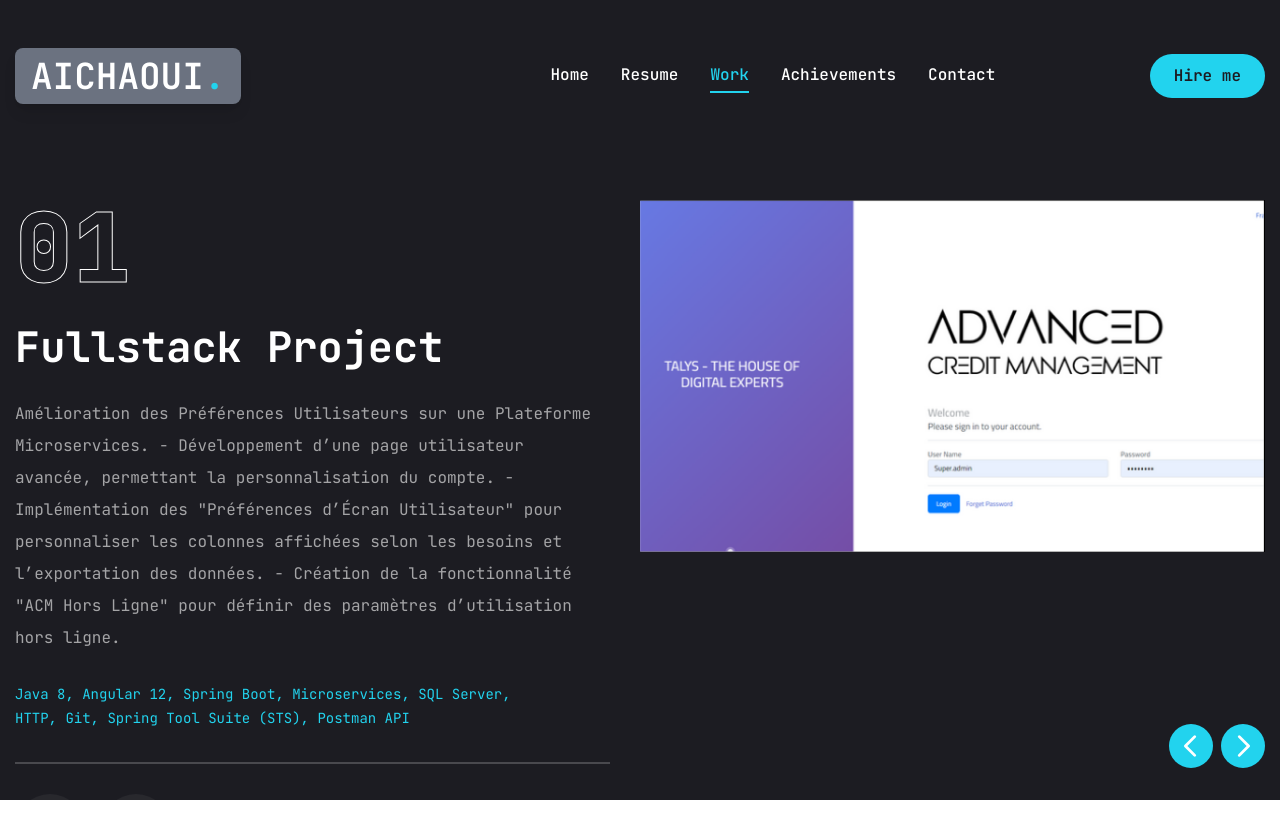
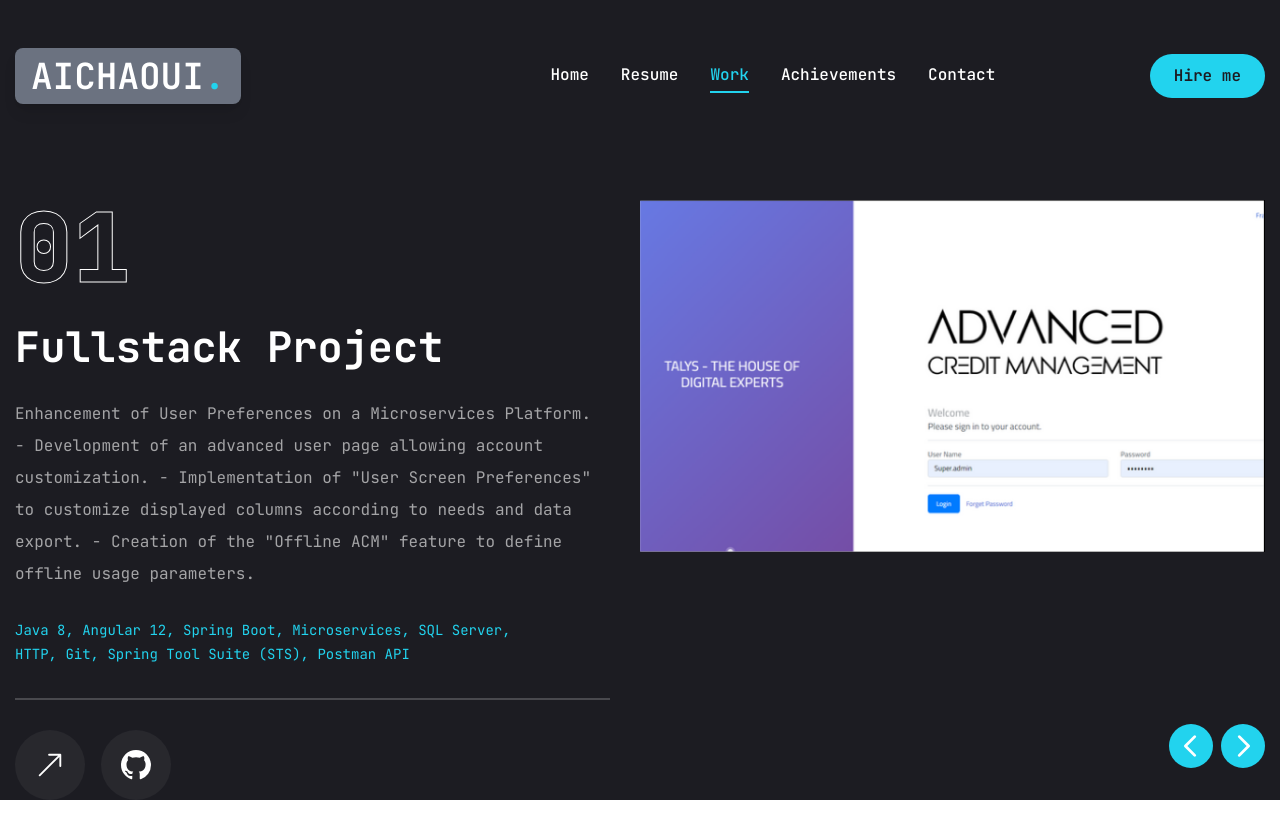
Before and after one commit to mohamedaichaouiii/project, a Next.js app: page /work in a window 1280 px wide. Shown: the top 838 px of the page. After the commit the page ends 816 px from the top, so only its background shows below. Built offline with nearby package versions, Linux system fonts and the light colour scheme.

Commit message:
Update page.jsx

```diff
--- a/app/work/page.jsx
+++ b/app/work/page.jsx
@@ -14,11 +14,11 @@
   {
     num: "01",
     category: "Fullstack",
-    title: "Projet de fin d’étude chez Talys Consulting",
-    description: `Amélioration des Préférences Utilisateurs sur une Plateforme Microservices.
-    - Développement d’une page utilisateur avancée, permettant la personnalisation du compte.
-    - Implémentation des "Préférences d’Écran Utilisateur" pour personnaliser les colonnes affichées selon les besoins et l’exportation des données.
-    - Création de la fonctionnalité "ACM Hors Ligne" pour définir des paramètres d’utilisation hors ligne.`,
+    title: "Final Project at Talys Consulting",
+    description: `Enhancement of User Preferences on a Microservices Platform.
+    - Development of an advanced user page allowing account customization.
+    - Implementation of "User Screen Preferences" to customize displayed columns according to needs and data export.
+    - Creation of the "Offline ACM" feature to define offline usage parameters.`,
     stack: [
       { name: "Java 8, Angular 12, Spring Boot, Microservices, SQL Server" },
       { name: "HTTP, Git, Spring Tool Suite (STS), Postman API " },
@@ -30,11 +30,11 @@
   {
     num: "01",
     category: "Fullstack",
-    title: "Projet de fin d’étude chez Talys Consulting",
-    description: `Amélioration des Préférences Utilisateurs sur une Plateforme Microservices.
-    - Développement d’une page utilisateur avancée, permettant la personnalisation du compte.
-    - Implémentation des "Préférences d’Écran Utilisateur" pour personnaliser les colonnes affichées selon les besoins et l’exportation des données.
-    - Création de la fonctionnalité "ACM Hors Ligne" pour définir des paramètres d’utilisation hors ligne.`,
+    title: "Final Project at Talys Consulting",
+    description: `Enhancement of User Preferences on a Microservices Platform.
+    - Development of an advanced user page allowing account customization.
+    - Implementation of "User Screen Preferences" to customize displayed columns according to needs and data export.
+    - Creation of the "Offline ACM" feature to define offline usage parameters.`,
     stack: [
       { name: "Java 8, Angular 12, Spring Boot, Microservices, SQL Server" },
       { name: "HTTP, Git, Spring Tool Suite (STS), Postman API " },
@@ -46,11 +46,11 @@
   {
     num: "01",
     category: "Fullstack",
-    title: "Projet de fin d’étude chez Talys Consulting",
-    description: `Amélioration des Préférences Utilisateurs sur une Plateforme Microservices.
-    - Développement d’une page utilisateur avancée, permettant la personnalisation du compte.
-    - Implémentation des "Préférences d’Écran Utilisateur" pour personnaliser les colonnes affichées selon les besoins et l’exportation des données.
-    - Création de la fonctionnalité "ACM Hors Ligne" pour définir des paramètres d’utilisation hors ligne.`,
+    title: "Final Project at Talys Consulting",
+    description: `Enhancement of User Preferences on a Microservices Platform.
+    - Development of an advanced user page allowing account customization.
+    - Implementation of "User Screen Preferences" to customize displayed columns according to needs and data export.
+    - Creation of the "Offline ACM" feature to define offline usage parameters.`,
     stack: [
       { name: "Java 8, Angular 12, Spring Boot, Microservices, SQL Server" },
       { name: "HTTP, Git, Spring Tool Suite (STS), Postman API " },
@@ -62,11 +62,11 @@
   {
     num: "01",
     category: "Fullstack",
-    title: "Projet de fin d’étude chez Talys Consulting",
-    description: `Amélioration des Préférences Utilisateurs sur une Plateforme Microservices.
-    - Développement d’une page utilisateur avancée, permettant la personnalisation du compte.
-    - Implémentation des "Préférences d’Écran Utilisateur" pour personnaliser les colonnes affichées selon les besoins et l’exportation des données.
-    - Création de la fonctionnalité "ACM Hors Ligne" pour définir des paramètres d’utilisation hors ligne.`,
+    title: "Final Project at Talys Consulting",
+    description: `Enhancement of User Preferences on a Microservices Platform.
+    - Development of an advanced user page allowing account customization.
+    - Implementation of "User Screen Preferences" to customize displayed columns according to needs and data export.
+    - Creation of the "Offline ACM" feature to define offline usage parameters.`,
     stack: [
       { name: "Java 8, Angular 12, Spring Boot, Microservices, SQL Server" },
       { name: "HTTP, Git, Spring Tool Suite (STS), Postman API " },
@@ -75,16 +75,15 @@
     live: "",
     github: "",
   },
-
   {
     num: "02",
     category: "Fullstack",
-    title: "Mission de freelance : Application Bancaire Avancée",
-    description: `Développement d’une application bancaire avancée pour deux types d’utilisateurs:
-    - Utilisateur standard : Création de compte, virements, gestion des dépôts, carnet d’adresses, consultation des transactions, tableau de bord avec graphiques.
-    - Utilisateur administrateur : Validation et suppression de comptes, tableau de bord des utilisateurs.`,
+    title: "Freelance Project: Advanced Banking Application",
+    description: `Development of an advanced banking application for two types of users:
+    - Standard user: Account creation, transfers, deposit management, address book, transaction consultation, dashboard with graphs.
+    - Administrator user: Account validation and deletion, user dashboard.`,
     stack: [
-      { name: "Java 17, Spring Boot, Hibernate, JPA, JWT, Gestion des exceptions" },
+      { name: "Java 17, Spring Boot, Hibernate, JPA, JWT, Exception Management" },
       { name: "Angular, HTTP module, DTO, IntelliJ IDEA." },
     ],
     image: "/assets2/work/2/1.png",
@@ -94,12 +93,12 @@
   {
     num: "02",
     category: "Fullstack",
-    title: "Mission de freelance : Application Bancaire Avancée",
-    description: `Développement d’une application bancaire avancée pour deux types d’utilisateurs:
-    - Utilisateur standard : Création de compte, virements, gestion des dépôts, carnet d’adresses, consultation des transactions, tableau de bord avec graphiques.
-    - Utilisateur administrateur : Validation et suppression de comptes, tableau de bord des utilisateurs.`,
+    title: "Freelance Project: Advanced Banking Application",
+    description: `Development of an advanced banking application for two types of users:
+    - Standard user: Account creation, transfers, deposit management, address book, transaction consultation, dashboard with graphs.
+    - Administrator user: Account validation and deletion, user dashboard.`,
     stack: [
-      { name: "Java 17, Spring Boot, Hibernate, JPA, JWT, Gestion des exceptions" },
+      { name: "Java 17, Spring Boot, Hibernate, JPA, JWT, Exception Management" },
       { name: "Angular, HTTP module, DTO, IntelliJ IDEA." },
     ],
     image: "/assets2/work/2/2.png",
@@ -109,12 +108,12 @@
   {
     num: "02",
     category: "Fullstack",
-    title: "Mission de freelance : Application Bancaire Avancée",
-    description: `Développement d’une application bancaire avancée pour deux types d’utilisateurs:
-    - Utilisateur standard : Création de compte, virements, gestion des dépôts, carnet d’adresses, consultation des transactions, tableau de bord avec graphiques.
-    - Utilisateur administrateur : Validation et suppression de comptes, tableau de bord des utilisateurs.`,
+    title: "Freelance Project: Advanced Banking Application",
+    description: `Development of an advanced banking application for two types of users:
+    - Standard user: Account creation, transfers, deposit management, address book, transaction consultation, dashboard with graphs.
+    - Administrator user: Account validation and deletion, user dashboard.`,
     stack: [
-      { name: "Java 17, Spring Boot, Hibernate, JPA, JWT, Gestion des exceptions" },
+      { name: "Java 17, Spring Boot, Hibernate, JPA, JWT, Exception Management" },
       { name: "Angular, HTTP module, DTO, IntelliJ IDEA." },
     ],
     image: "/assets2/work/2/3.png",
@@ -124,12 +123,12 @@
   {
     num: "02",
     category: "Fullstack",
-    title: "Mission de freelance : Application Bancaire Avancée",
-    description: `Développement d’une application bancaire avancée pour deux types d’utilisateurs:
-    - Utilisateur standard : Création de compte, virements, gestion des dépôts, carnet d’adresses, consultation des transactions, tableau de bord avec graphiques.
-    - Utilisateur administrateur : Validation et suppression de comptes, tableau de bord des utilisateurs.`,
+    title: "Freelance Project: Advanced Banking Application",
+    description: `Development of an advanced banking application for two types of users:
+    - Standard user: Account creation, transfers, deposit management, address book, transaction consultation, dashboard with graphs.
+    - Administrator user: Account validation and deletion, user dashboard.`,
     stack: [
-      { name: "Java 17, Spring Boot, Hibernate, JPA, JWT, Gestion des exceptions" },
+      { name: "Java 17, Spring Boot, Hibernate, JPA, JWT, Exception Management" },
       { name: "Angular, HTTP module, DTO, IntelliJ IDEA." },
     ],
     image: "/assets2/work/2/4.png",
@@ -139,12 +138,12 @@
   {
     num: "02",
     category: "Fullstack",
-    title: "Mission de freelance : Application Bancaire Avancée",
-    description: `Développement d’une application bancaire avancée pour deux types d’utilisateurs:
-    - Utilisateur standard : Création de compte, virements, gestion des dépôts, carnet d’adresses, consultation des transactions, tableau de bord avec graphiques.
-    - Utilisateur administrateur : Validation et suppression de comptes, tableau de bord des utilisateurs.`,
+    title: "Freelance Project: Advanced Banking Application",
+    description: `Development of an advanced banking application for two types of users:
+    - Standard user: Account creation, transfers, deposit management, address book, transaction consultation, dashboard with graphs.
+    - Administrator user: Account validation and deletion, user dashboard.`,
     stack: [
-      { name: "Java 17, Spring Boot, Hibernate, JPA, JWT, Gestion des exceptions" },
+      { name: "Java 17, Spring Boot, Hibernate, JPA, JWT, Exception Management" },
       { name: "Angular, HTTP module, DTO, IntelliJ IDEA." },
     ],
     image: "/assets2/work/2/5.png",
@@ -154,12 +153,12 @@
   {
     num: "02",
     category: "Fullstack",
-    title: "Mission de freelance : Application Bancaire Avancée",
-    description: `Développement d’une application bancaire avancée pour deux types d’utilisateurs:
-    - Utilisateur standard : Création de compte, virements, gestion des dépôts, carnet d’adresses, consultation des transactions, tableau de bord avec graphiques.
-    - Utilisateur administrateur : Validation et suppression de comptes, tableau de bord des utilisateurs.`,
+    title: "Freelance Project: Advanced Banking Application",
+    description: `Development of an advanced banking application for two types of users:
+    - Standard user: Account creation, transfers, deposit management, address book, transaction consultation, dashboard with graphs.
+    - Administrator user: Account validation and deletion, user dashboard.`,
     stack: [
-      { name: "Java 17, Spring Boot, Hibernate, JPA, JWT, Gestion des exceptions" },
+      { name: "Java 17, Spring Boot, Hibernate, JPA, JWT, Exception Management" },
       { name: "Angular, HTTP module, DTO, IntelliJ IDEA." },
     ],
     image: "/assets2/work/2/6.png",
@@ -169,8 +168,8 @@
   {
     num: "03",
     category: "Frontend",
-    title: "Membre du département IT de l’association ENIT Junior Entreprise: Site Web The Room Escape",
-    description: `Création d’une interface web réactive et adaptée aux mobiles qui optimise l’expérience utilisateur.`,
+    title: "Member of the IT Department at ENIT Junior Enterprise: The Room Escape Website",
+    description: `Creation of a responsive web interface optimized for mobile devices to enhance user experience.`,
     stack: [
       { name: "HTML, CSS, JavaScript" },
     ],
@@ -181,8 +180,8 @@
   {
     num: "03",
     category: "Frontend",
-    title: "Membre du département IT de l’association ENIT Junior Entreprise: Site Web The Room Escape",
-    description: `Création d’une interface web réactive et adaptée aux mobiles qui optimise l’expérience utilisateur.`,
+    title: "Member of the IT Department at ENIT Junior Enterprise: The Room Escape Website",
+    description: `Creation of a responsive web interface optimized for mobile devices to enhance user experience.`,
     stack: [
       { name: "HTML, CSS, JavaScript" },
     ],
@@ -193,8 +192,8 @@
   {
     num: "03",
     category: "Frontend",
-    title: "Membre du département IT de l’association ENIT Junior Entreprise: Site Web The Room Escape",
-    description: `Création d’une interface web réactive et adaptée aux mobiles qui optimise l’expérience utilisateur.`,
+    title: "Member of the IT Department at ENIT Junior Enterprise: The Room Escape Website",
+    description: `Creation of a responsive web interface optimized for mobile devices to enhance user experience.`,
     stack: [
       { name: "HTML, CSS, JavaScript" },
     ],
@@ -203,6 +202,7 @@
     github: "",
   },
 ];
+
 
 
 const Work = () => {
```
